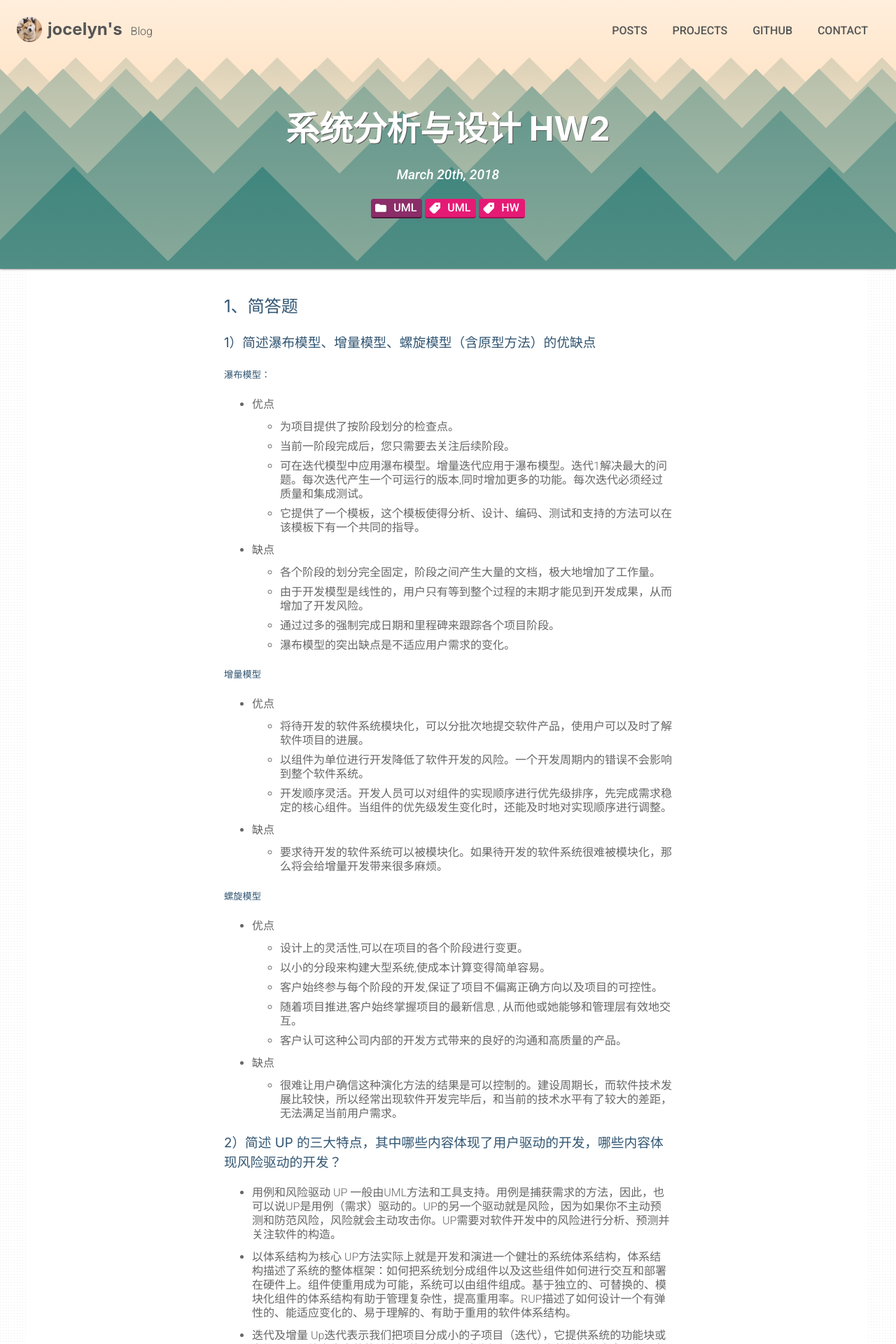
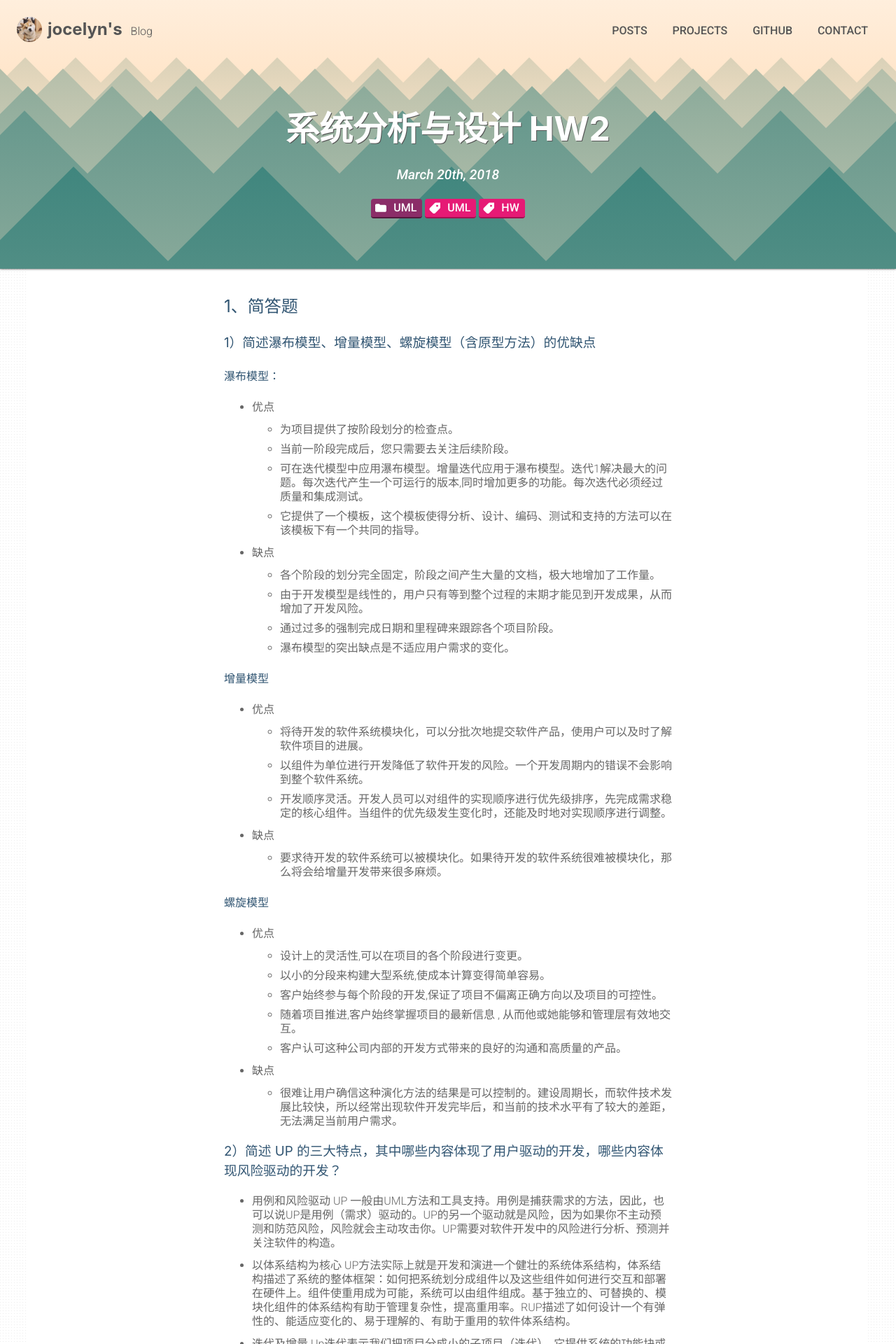
Before and after one commit to JocelynWSJ/JocelynWSJ.github.io, a Jekyll site: the page built from _posts/2018-3-20-系统分析与设计HW2.md, in a window 1280 px wide. Shown: the top 1920 px of the page at 70% size. Built offline with Jekyll 4.4.1, drawn with Linux system fonts in a browser that asks for light colours.

Commit message:
initial commit

```diff
--- a/_posts/2018-3-20-系统分析与设计HW2.md
+++ b/_posts/2018-3-20-系统分析与设计HW2.md
@@ -11,7 +11,7 @@ tags: [UML, HW]
 ---------
 ### 1）简述瀑布模型、增量模型、螺旋模型（含原型方法）的优缺点 ###
 
-##### 瀑布模型： #####
+#### 瀑布模型： ####
 
  * 优点
    * 为项目提供了按阶段划分的检查点。
@@ -24,7 +24,7 @@ tags: [UML, HW]
    * 通过过多的强制完成日期和里程碑来跟踪各个项目阶段。
    * 瀑布模型的突出缺点是不适应用户需求的变化。
 
-##### 增量模型 #####
+#### 增量模型 ####
 
  * 优点
    * 将待开发的软件系统模块化，可以分批次地提交软件产品，使用户可以及时了解软件项目的进展。
@@ -33,7 +33,7 @@ tags: [UML, HW]
  * 缺点
    * 要求待开发的软件系统可以被模块化。如果待开发的软件系统很难被模块化，那么将会给增量开发带来很多麻烦。
 
-##### 螺旋模型 #####
+#### 螺旋模型 ####
 
  * 优点
    * 设计上的灵活性,可以在项目的各个阶段进行变更。
```
